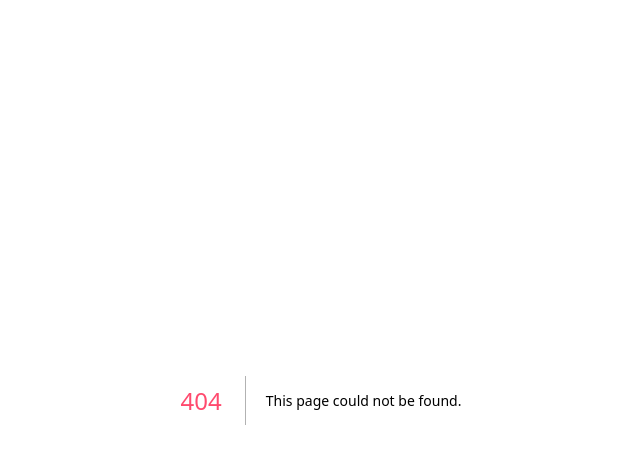
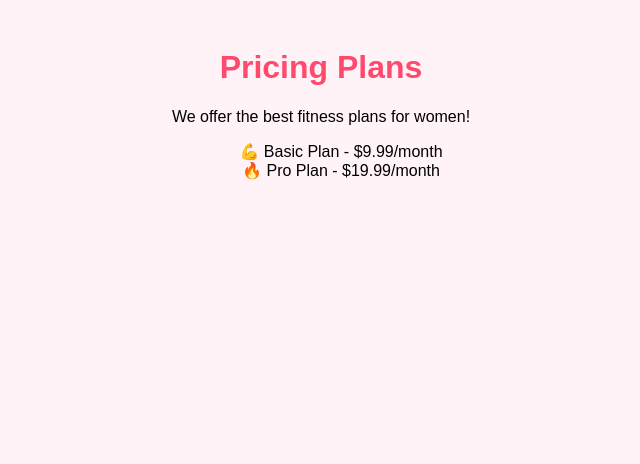
Before and after one commit to AbC-Bleep/Lovin.fitness, a Next.js app: page /pricing in a window 1280 px wide. Before the commit this address had no page. Shown: the top 464 px of the page, without its empty margins (319-959 px from the left). Built offline with nearby package versions, Linux system fonts and the light colour scheme.

Commit message:
Create pricing.js

```diff
--- /dev/null
+++ b/pages/pricing.js
@@ -0,0 +1,12 @@
+export default function Pricing() {
+  return (
+    <div style={{ textAlign: "center", padding: "20px" }}>
+      <h1>Pricing Plans</h1>
+      <p>We offer the best fitness plans for women!</p>
+      <ul style={{ listStyle: "none" }}>
+        <li>💪 Basic Plan - $9.99/month</li>
+        <li>🔥 Pro Plan - $19.99/month</li>
+      </ul>
+    </div>
+  );
+}
```
